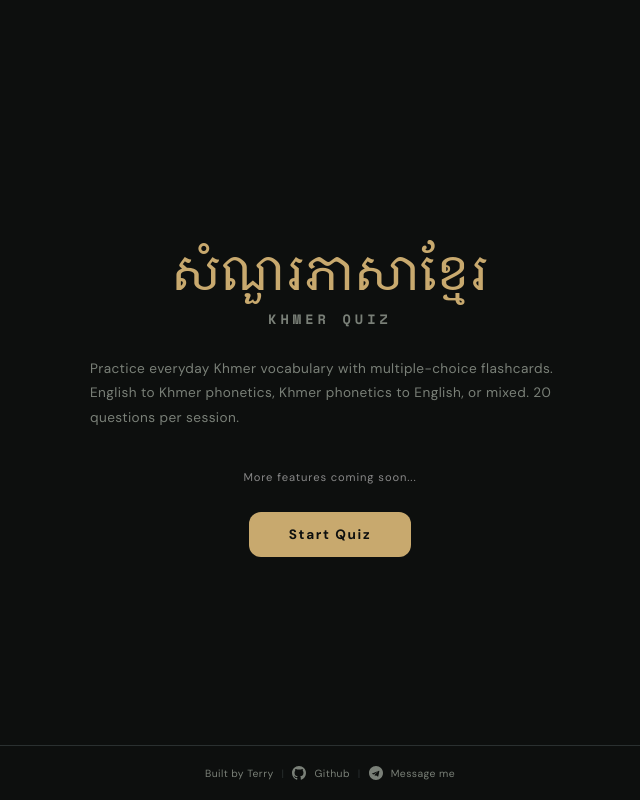
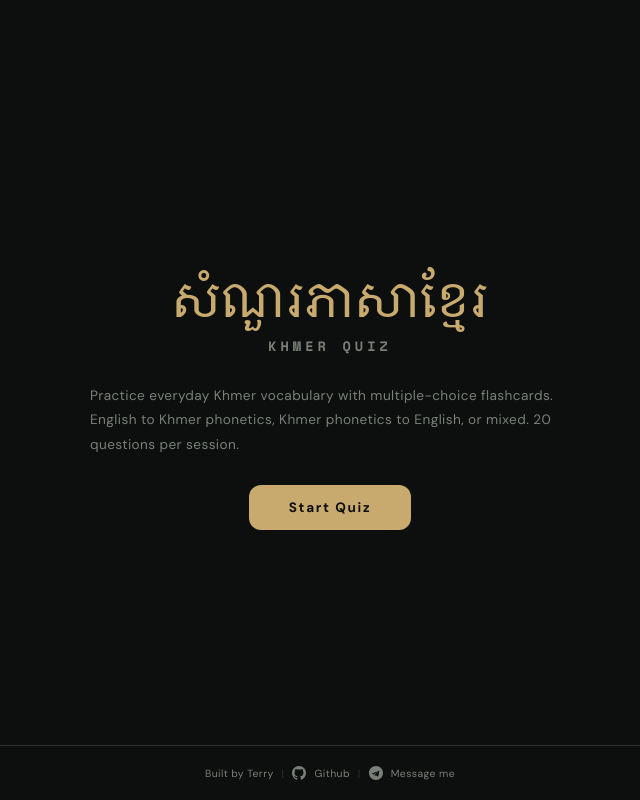
Before and after one commit to chillbreeze/khmer-quiz, a Flask app: page / in a window 1280 px wide. Shown: the whole page, without its empty margins (310-950 px from the left). Run offline with Flask 3, Linux system fonts and the light colour scheme; some libraries are stand-ins or nearby versions.

Commit message:
Removed 'more features coming soon' from landing page

```diff
--- a/app/templates/index.html
+++ b/app/templates/index.html
@@ -23,8 +23,7 @@
                     <span class="logo-en">KHMER QUIZ</span>
                 </div>
                 <p class="landing-desc">Practice everyday Khmer vocabulary with multiple-choice flashcards. English to Khmer phonetics, Khmer phonetics to English, or mixed. 20 questions per session.</p>
-                <p class="landing-sub">More features coming soon...</p>
-                <button class="btn-start" id="btnStart">Start Quiz</button>
+<button class="btn-start" id="btnStart">Start Quiz</button>
             </div>
             <footer>
                 <span>Built by Terry</span>
```
